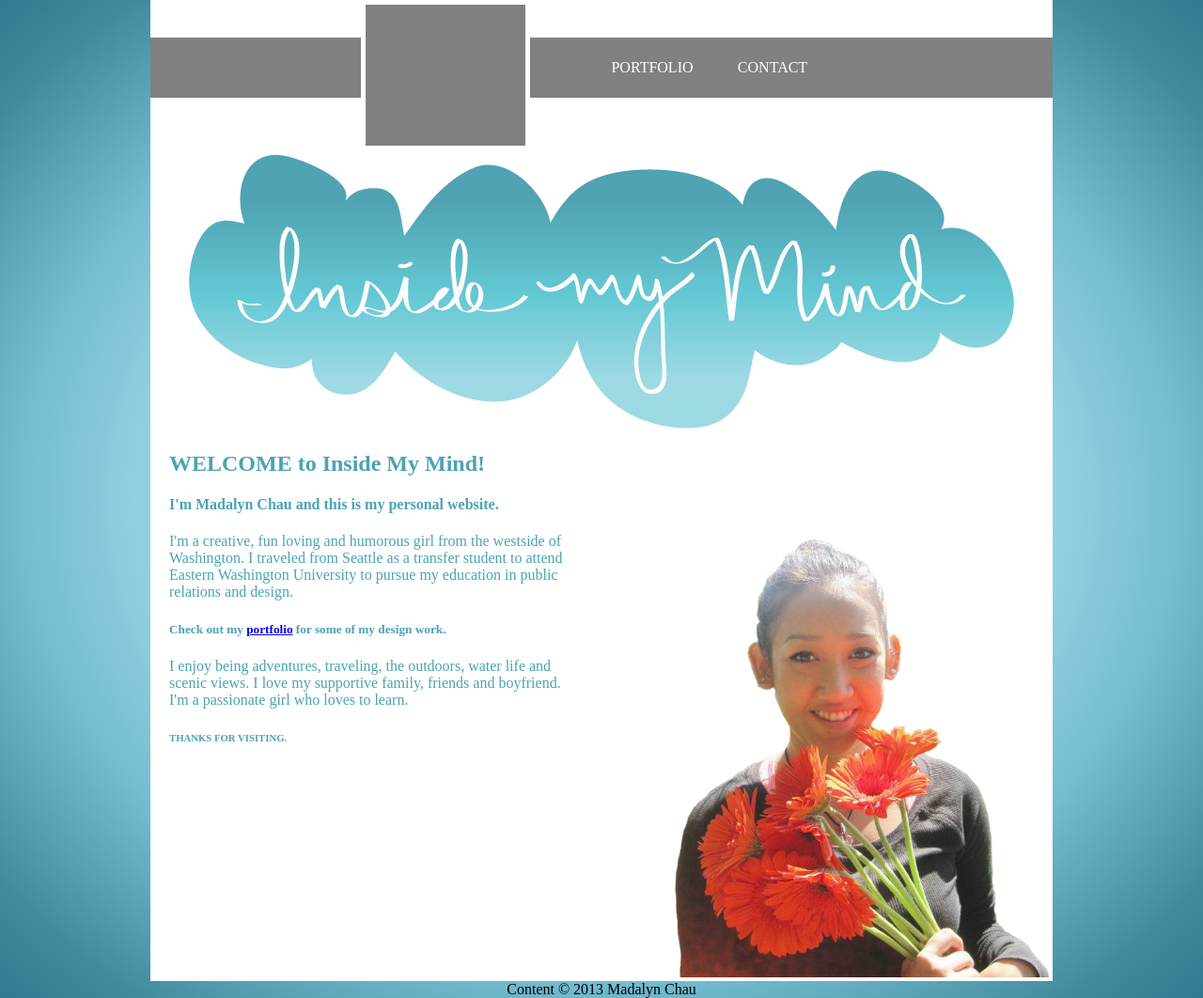
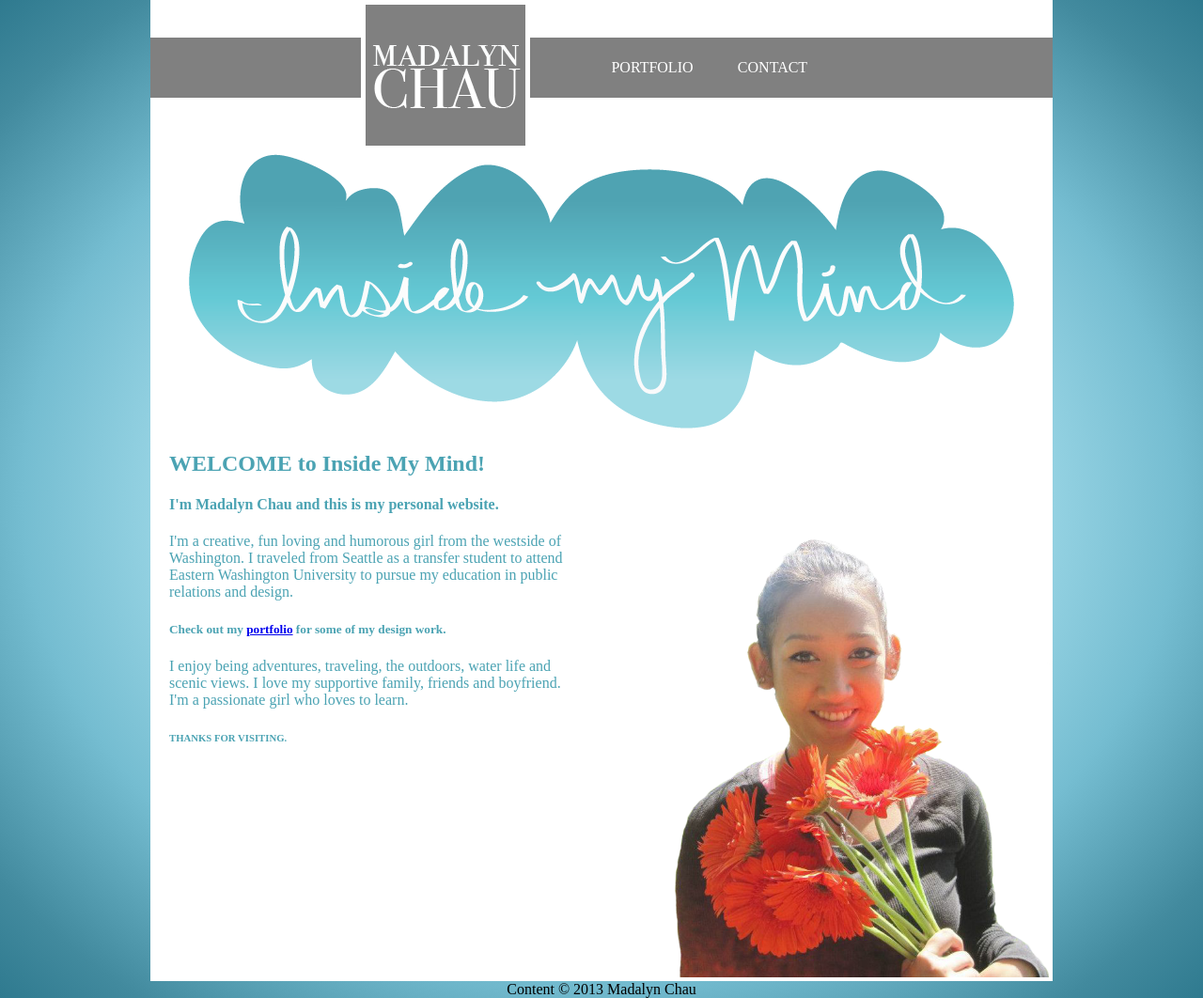
Before and after one commit to Madalynchau/368-final, a plain HTML site: page index.html in a window 1280 px wide. Shown: the whole page at 94% size. Drawn offline with Linux system fonts and the light colour scheme.

Commit message:
attribution

```diff
--- a/css/styles.css
+++ b/css/styles.css
@@ -108,7 +108,7 @@ footer {
 ==============================*/
 header h1 a {
 	text-align: center;
-	background: gray url(".../img/logo.png") no-repeat center center;
+	background: gray url("../img/logo.png") no-repeat center center;
 	border: 5px solid white;
 	display: block;
 	height: 150px;
```
Also changed, not shown: attribution.txt (added).
